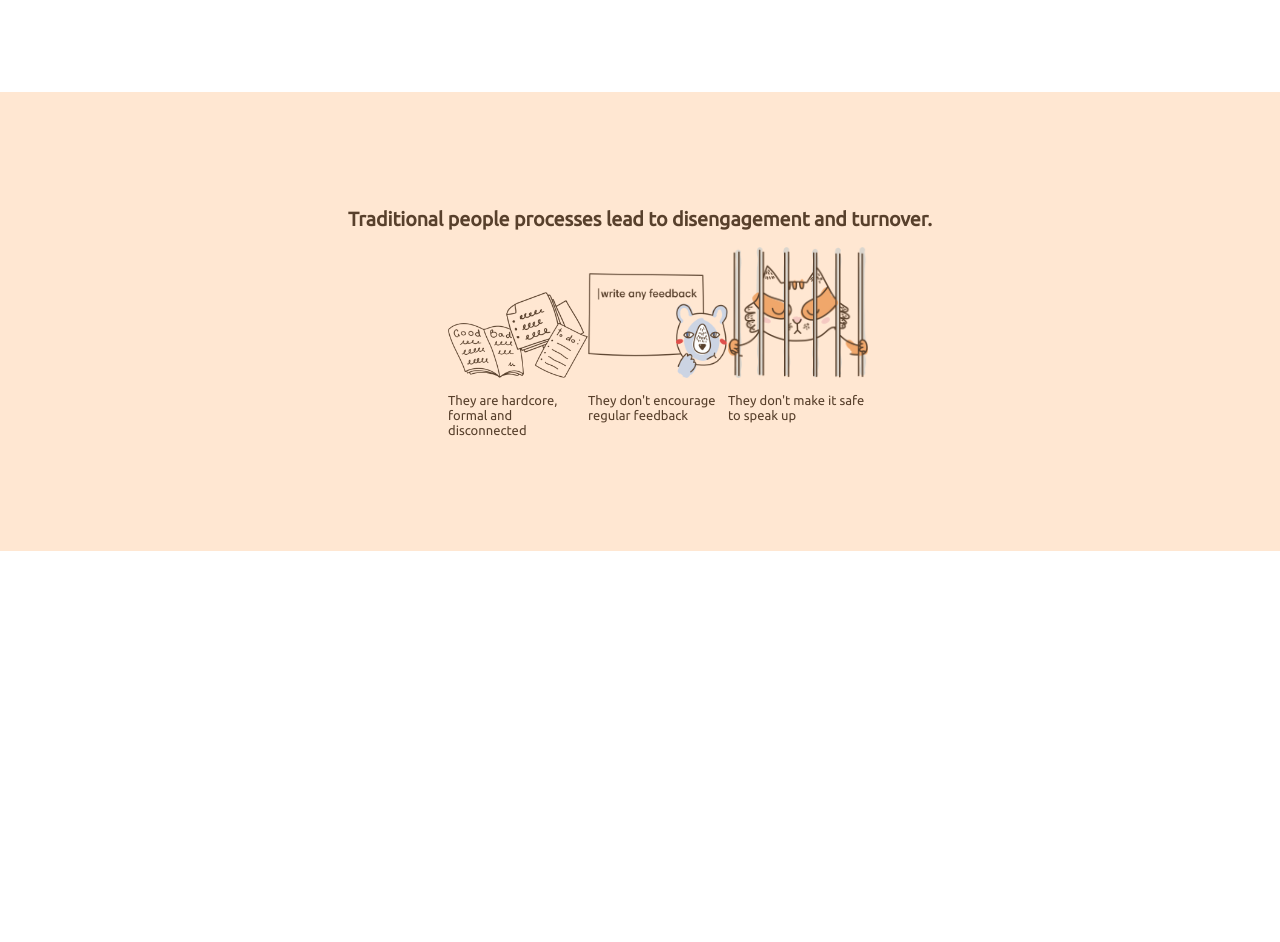
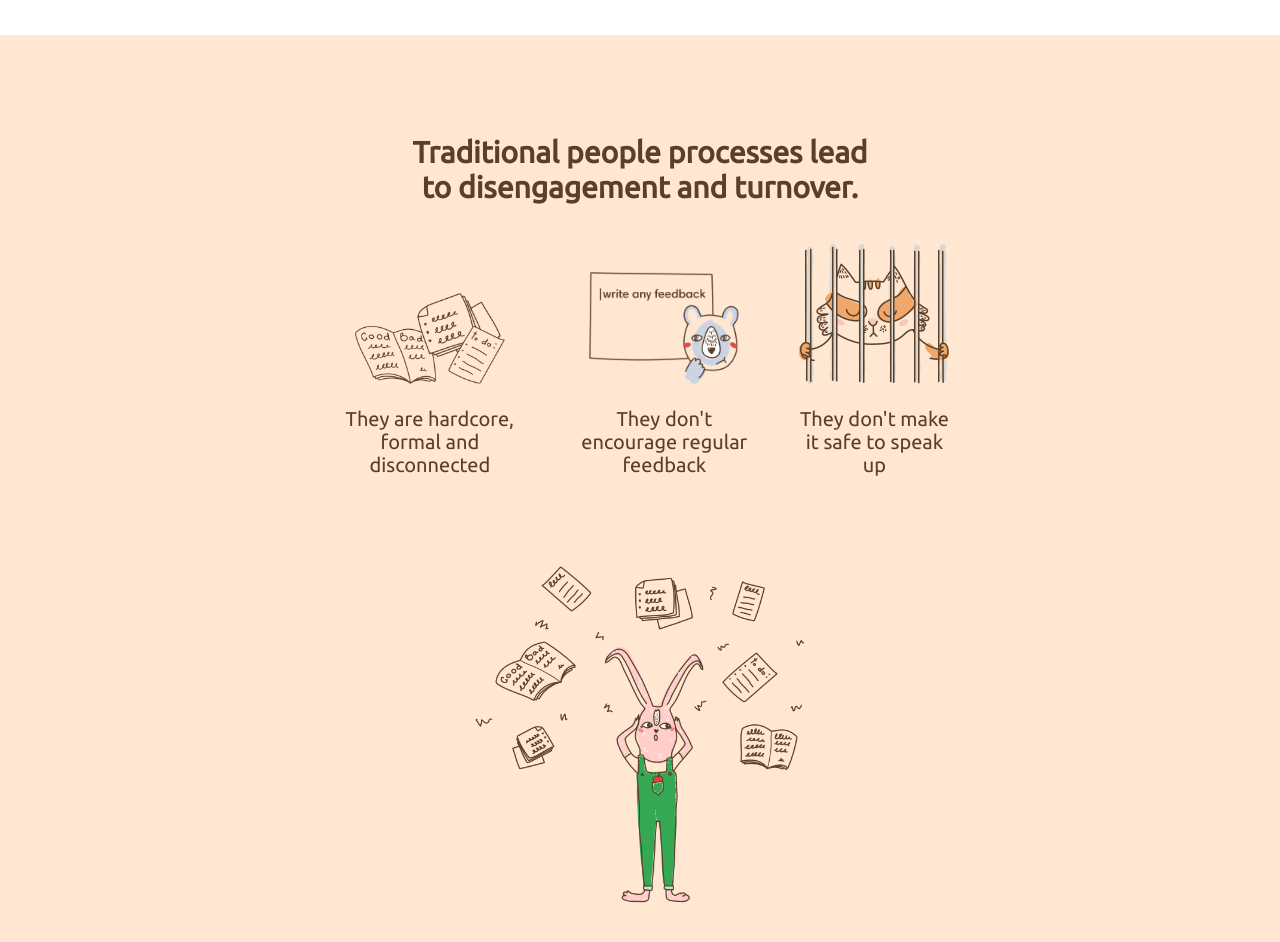
Before and after one commit to GioBerl/node-sass-teambit, a website: page index.html in a window 1280 px wide. Shown: the part 1060-2002 px from the top of the page. Before the commit the page ends 1611 px from the top, so only its background shows below. Drawn offline with Linux system fonts and the light colour scheme.

Commit message:
finita prima parte sezione orange

```diff
--- a/index.html
+++ b/index.html
@@ -15,8 +15,8 @@
         ></script>
     </head>
     <body>
+        <div class="container">
             <header>
-            <div class="container">
                 <div class="logo">
                     <img
                         src="https://teambit.io/wp-content/themes/teambeat/img/logo.svg"
@@ -38,8 +38,8 @@
                         >
                     </li>
                 </ul>
+            </header>
         </div>
-        </header>
 
         <main>
             <div class="container">
@@ -73,10 +73,11 @@
             </div>
 
             <section class="orange">
+                <div class="container">
                     <div class="section-top">
                         <h2>
-                        Traditional people processes lead to disengagement and
-                        turnover.
+                            Traditional people processes lead to disengagement
+                            and turnover.
                         </h2>
                     </div>
                     <div class="section-center">
@@ -93,7 +94,10 @@
                             <p>They don't make it safe to speak up</p>
                         </div>
                     </div>
-                <div class="section-bottom"></div>
+                    <div class="section-bottom">
+                        <img src="public/img/before.png" alt="" />
+                    </div>
+                </div>
             </section>
         </main>
     </body>
--- a/src/scss/partials/_main.scss
+++ b/src/scss/partials/_main.scss
@@ -53,12 +53,36 @@ section {
 /* orange section */
 section.orange {
     background-color: $bg-orange-section;
-    @include my-flex(column, space-between, center);
+
+    h2 {
+        text-align: center;
+        font-size: 30px;
+        width: 60%;
+        margin: auto;
+    }
     .section-center {
-        @include my-flex(row, space-between, baseline);
-        width: 30%;
+        @include my-flex(row, space-around, baseline);
+        padding: 20px 50px;
+        text-align: center;
+        margin-bottom: 70px;
+
         img {
             width: $section-image-width;
+            margin: 20px 0;
+        }
+
+        p {
+            font-size: 20px;
+            width: 80%;
+            margin: auto;
+        }
+    }
+
+    .section-bottom {
+        text-align: center;
+
+        img {
+            width: $section-image-width + 180px;
         }
     }
 }
--- a/src/scss/partials/_variables.scss
+++ b/src/scss/partials/_variables.scss
@@ -7,4 +7,4 @@ $padding-section: 100px 0;
 $title-font-size: 50px;
 $p-font-size: 22px;
 $bg-orange-section: #ffe7d2;
-$section-image-width: 140px;
+$section-image-width: 150px;
```
Also changed, not shown: public/app.css, public/img/before.png (added). Lines whose indentation alone changed are shown as unchanged.
